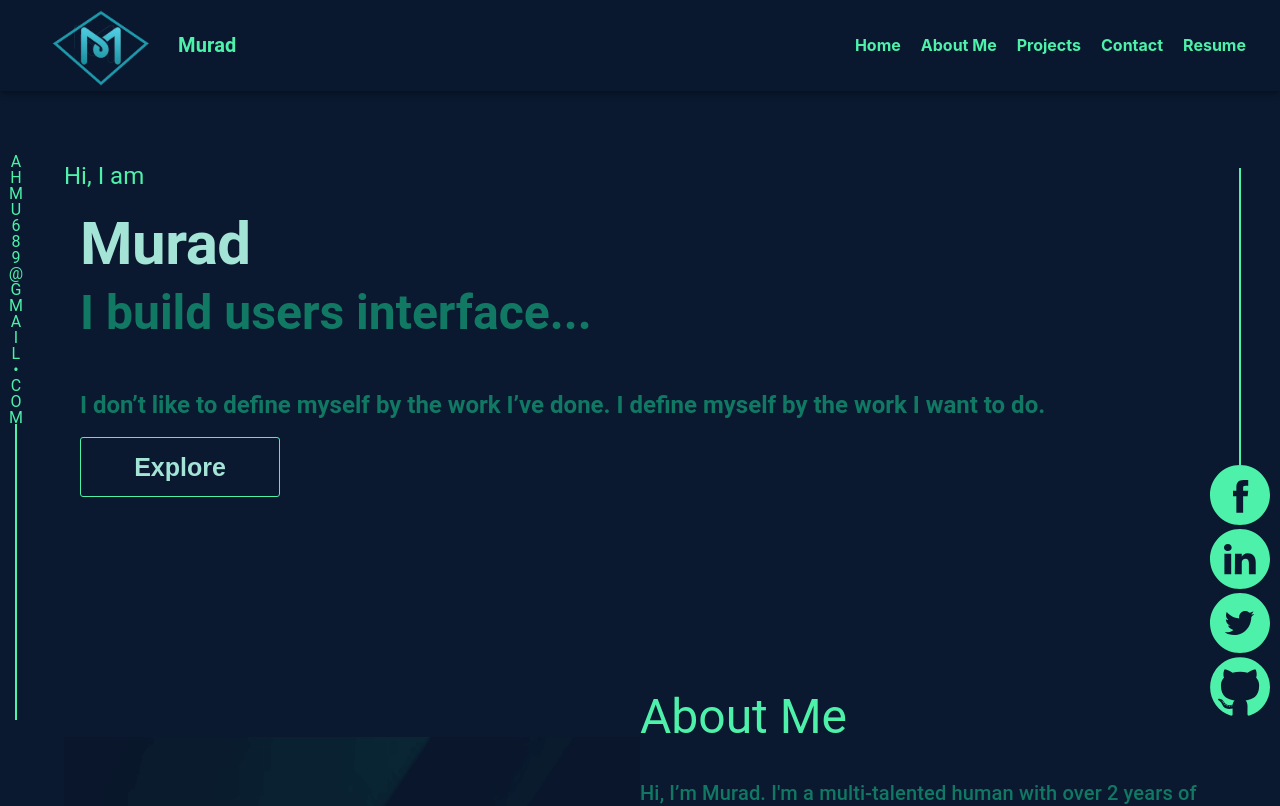
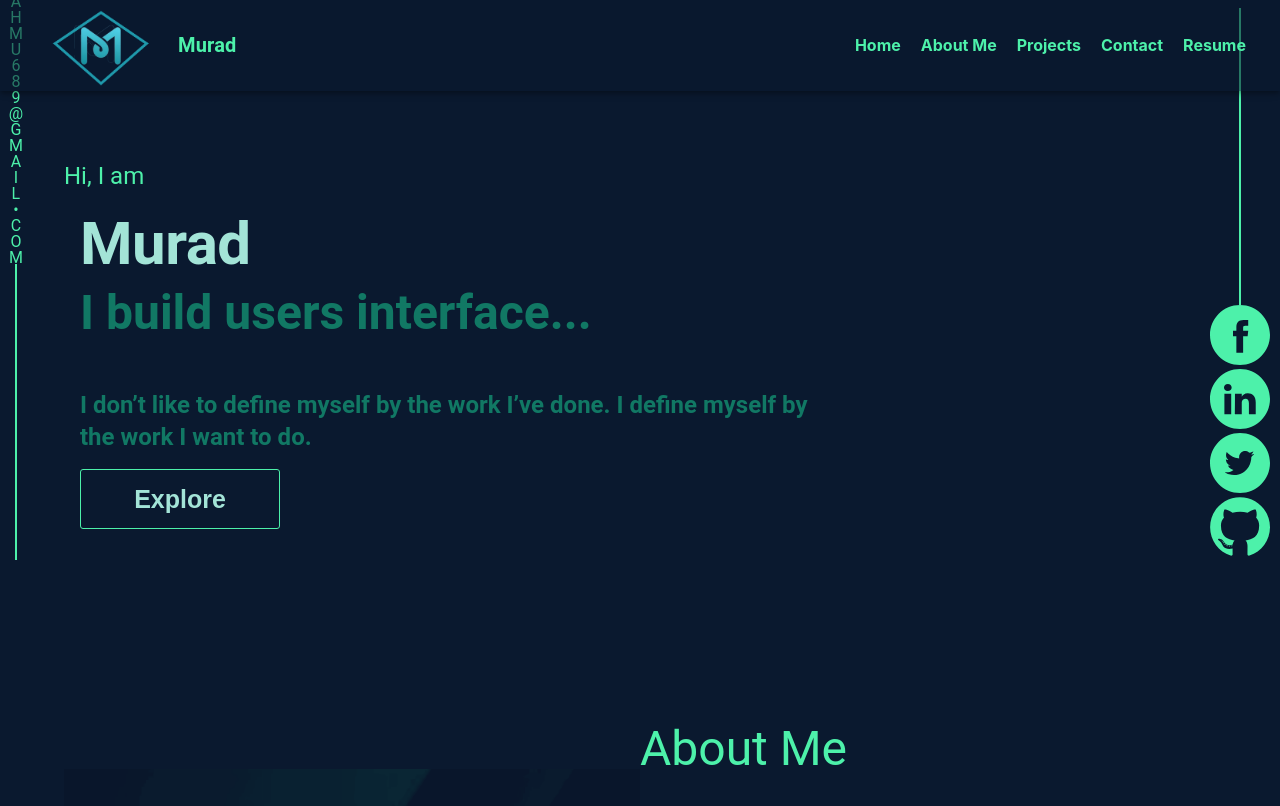
Before and after one commit to ano201/myPortfolio, a React (Create React App) app: page / in a window 1280 px wide. Shown: the top 806 px of the page. Built offline with nearby package versions, Linux system fonts and the light colour scheme; no server answers.

Commit message:
button fixed

```diff
--- a/package.json
+++ b/package.json
@@ -22,7 +22,7 @@
     "web-vitals": "^1.1.2"
   },
   "scripts": {
-    "start": "react-scripts --openssl-legacy-provider start",
+    "start": "react-scripts start",
     "build": "react-scripts build",
     "test": "react-scripts test",
     "eject": "react-scripts eject"
--- a/src/Pages/Home/AboutMe/AboutMe.js
+++ b/src/Pages/Home/AboutMe/AboutMe.js
@@ -9,7 +9,7 @@ const AboutMe = () => {
         <Box sx={{ flexGrow: 1, mt: '10rem' }} id='aboutme'>
             <Grid container>
                 <Grid item md={6} sm={12} sx={{ mt: { md: '10rem', lg: '5rem'} }}>
-                    <img item src={aboutMe} alt="" />
+                    <img src={aboutMe} alt="" />
                 </Grid>
                 <Grid item md={6} sm={12}>
                     <Typography
--- a/src/Pages/Home/Banner/Banner.js
+++ b/src/Pages/Home/Banner/Banner.js
@@ -1,26 +1,62 @@
-import { Typography, Box, Grid } from '@mui/material';
-import React from 'react';
-import { HashLink } from 'react-router-hash-link';
+import { Typography, Box, Grid } from "@mui/material";
+import React from "react";
+import { HashLink } from "react-router-hash-link";
 
 const Banner = () => {
   return (
-        <Box id='home'>
-            <Grid item sx={{ flexGrow: 1, mt: { xs: '5rem', sm: '5rem', md: '10rem', lg: '10rem' } }} sm={12} md={8}>
-                <Typography className='neon-text' variant="h5" component="div" gutterBottom>
+    <Box id="home">
+      <Grid container>
+        <Grid
+          item
+          sx={{
+            flexGrow: 1,
+            mt: { xs: "5rem", sm: "5rem", md: "10rem", lg: "10rem" },
+          }}
+          sm={12}
+          md={8}
+        >
+          <Typography
+            className="neon-text"
+            variant="h5"
+            component="div"
+            gutterBottom
+          >
             Hi, I am
           </Typography>
           <Grid sx={{ ml: 2 }}>
-                    <Typography className='light-text' sx={{ fontWeight: 'bold', mt: 2 }} variant="h2" component="div" gutterBottom>
+            <Typography
+              className="light-text"
+              sx={{ fontWeight: "bold", mt: 2 }}
+              variant="h2"
+              component="div"
+              gutterBottom
+            >
               Murad
             </Typography>
-                    <Typography className='dark-text' sx={{ fontWeight: 'bold', mt: -2 }} variant="h3" component="div" gutterBottom>
+            <Typography
+              className="dark-text"
+              sx={{ fontWeight: "bold", mt: -2 }}
+              variant="h3"
+              component="div"
+              gutterBottom
+            >
               I build users interface...
             </Typography>
-                    <Typography className='dark-text' sx={{ fontWeight: 'bold', mt: '3rem' }} variant="h5" component="div" gutterBottom>
-                        I don’t like to define myself by the work I’ve done. I define myself by the work I want to do.
+            <Typography
+              className="dark-text"
+              sx={{ fontWeight: "bold", mt: "3rem" }}
+              variant="h5"
+              component="div"
+              gutterBottom
+            >
+              I don’t like to define myself by the work I’ve done. I define
+              myself by the work I want to do.
             </Typography>
-                    <Grid sx={{ fontWeight: 'bold', mt: 2 }}>
-                        <HashLink to='/home#aboutme'><button className='hovered-btn'>Explore</button></HashLink>
+            <Grid sx={{ fontWeight: "bold", mt: 2 }}>
+              <HashLink to="/home#aboutme">
+                <button className="hovered-btn">Explore</button>
+              </HashLink>
+            </Grid>
           </Grid>
         </Grid>
       </Grid>
--- a/src/Pages/Management/AddProject/AddProject.js
+++ b/src/Pages/Management/AddProject/AddProject.js
@@ -1,5 +1,6 @@
 import React, { useState } from "react";
 import {
+  Alert,
   Box,
   Container,
   Grid,
@@ -24,6 +25,7 @@ const useStyles = makeStyles({
 
 const AddProject = () => {
   const classes = useStyles();
+  const [success, setSuccess] = useState(false);
 
   const [projectData, setProjectData] = useState([]);
   const [file, setFile] = useState(null);
@@ -65,7 +67,8 @@ const AddProject = () => {
     })
       .then((response) => response.json())
       .then((data) => {
-        console.log(data);
+        e.target.reset();
+        setSuccess(true);
       })
       .catch((error) => {
         console.error(error);
@@ -240,6 +243,11 @@ const AddProject = () => {
               <button type="submit" className="hovered-btn">
                 Add Project
               </button>
+              {success && (
+                <Alert sx={{ mt: 2 }} variant="outlined" severity="success">
+                  This is an info alert — check it out!
+                </Alert>
+              )}
             </Grid>
           </Paper>
         </form>
--- a/src/Pages/Shared/Asides/LeftAside.js
+++ b/src/Pages/Shared/Asides/LeftAside.js
@@ -27,7 +27,7 @@ const LeftAside = () => {
         }}
       >
         <Grid>
-          <a className="link" target="_blank" href="mailto:ahmu689@gmail.com">
+          <a className="link" rel="noreferrer" target="_blank" href="mailto:ahmu689@gmail.com">
             {stringArray.map((letter) => (
               <Typography
                 className="neon-text"
--- a/src/Pages/Shared/Asides/RightAside.js
+++ b/src/Pages/Shared/Asides/RightAside.js
@@ -1,34 +1,70 @@
-import React from 'react';
-import { Box, Grid } from '@mui/material';
-import facebook from '../../../images/Social/Facebook.svg';
-import twitter from '../../../images/Social/Twitter.svg';
-import linkedIn from '../../../images/Social/LinkedIN.svg';
-import github from '../../../images/Social/Github.svg';
+import React from "react";
+import { Box, Grid } from "@mui/material";
+import facebook from "../../../images/Social/Facebook.svg";
+import twitter from "../../../images/Social/Twitter.svg";
+import linkedIn from "../../../images/Social/LinkedIN.svg";
+import github from "../../../images/Social/Github.svg";
 
 const RightAside = () => {
   return (
-        <Box sx={{ position: 'absolute', right: '5rem' }} >
-            <Grid sx={{ width: '5rem', height: '70vh', display: { xs: 'none', sm: 'none', md: 'none', lg: 'flex', xl: 'flex' },  alignItems: 'center', flexDirection: 'column',  position: 'fixed' }} >
-                                                            <Grid sx={{ height: '90%', borderLeft: 2, borderColor: '#4df1aa', mt: 1 }}>
-                                                            </Grid>
-                                                            <Grid >
-                                                                <a className="link" target='blank' href='https://www.facebook.com/murad.hossain201'>
-                                                                    <img src={facebook} alt='' />
+    <Box sx={{ position: "absolute", right: "5rem" }}>
+      <Grid
+        sx={{
+          width: "5rem",
+          height: "70vh",
+          display: {
+            xs: "none",
+            sm: "none",
+            md: "none",
+            lg: "flex",
+            xl: "flex",
+          },
+          alignItems: "center",
+          flexDirection: "column",
+          position: "fixed",
+        }}
+      >
+        <Grid
+          sx={{ height: "90%", borderLeft: 2, borderColor: "#4df1aa", mt: 1 }}
+        ></Grid>
+        <Grid>
+          <a
+            className="link"
+            rel="noreferrer"
+            target="blank"
+            href="https://www.facebook.com/murad.hossain201"
+          >
+            <img src={facebook} alt="" />
           </a>
         </Grid>
-                                                            <Grid >
-                                                                <a className="link" target='blank' href='https://www.linkedin.com/in/murad-hossain-723242215'>
-                                                                    <img src={linkedIn} alt='' />
+        <Grid>
+          <a
+            className="link"
+            rel="noreferrer"
+            target="blank"
+            href="https://www.linkedin.com/in/murad-hossain-723242215"
+          >
+            <img src={linkedIn} alt="" />
           </a>
         </Grid>
-                                                            <Grid >
-                                                                <a className="link" target='blank' href='https://twitter.com/Muradmt201'>
-                                                                    <img src={twitter} alt='' />
+        <Grid>
+          <a
+            className="link"
+            rel="noreferrer"
+            target="blank"
+            href="https://twitter.com/Muradmt201"
+          >
+            <img src={twitter} alt="" />
           </a>
         </Grid>
-                                                            <Grid >
-                                                                <a className="link" target='blank' href='https://github.com/ano201'>
-                                                                    <img src={github} alt='' />
+        <Grid>
+          <a
+            className="link"
+            rel="noreferrer"
+            target="blank"
+            href="https://github.com/ano201"
+          >
+            <img src={github} alt="" />
           </a>
         </Grid>
       </Grid>
--- a/src/Pages/Shared/Footer/Footer.js
+++ b/src/Pages/Shared/Footer/Footer.js
@@ -51,7 +51,7 @@ const Footer = () => {
           <Grid>
             <a
               className="link"
-              target="_blank"
+              rel="noreferrer" target="_blank"
               href="https://www.facebook.com/murad.hossain201"
             >
               <img src={facebook} alt="" />
@@ -60,7 +60,7 @@ const Footer = () => {
           <Grid>
             <a
               className="link"
-              target="_blank"
+              rel="noreferrer" target="_blank"
               href="https://www.linkedin.com/in/murad-hossain-723242215"
             >
               <img src={linkedIn} alt="" />
@@ -69,19 +69,19 @@ const Footer = () => {
           <Grid>
             <a
               className="link"
-              target="_blank"
+              rel="noreferrer" target="_blank"
               href="https://twitter.com/Muradmt201"
             >
               <img src={twitter} alt="" />
             </a>
           </Grid>
           <Grid>
-            <a className="link" target="_blank" href="https://github.com/ano201">
+            <a className="link" rel="noreferrer" target="_blank" href="https://github.com/ano201">
               <img src={github} alt="" />
             </a>
           </Grid>
         </Grid>
-        <a className="link" target="_blank" href="mailto:ahmu689@gmail.com">
+        <a className="link" rel="noreferrer" target="_blank" href="mailto:ahmu689@gmail.com">
           <Typography
             className="neon-text"
             variant="h6"
```
Also changed, not shown: src/Pages/Shared/SingleProject/SingleProject.js (+12 -5 lines). Lines whose indentation alone changed are shown as unchanged.
